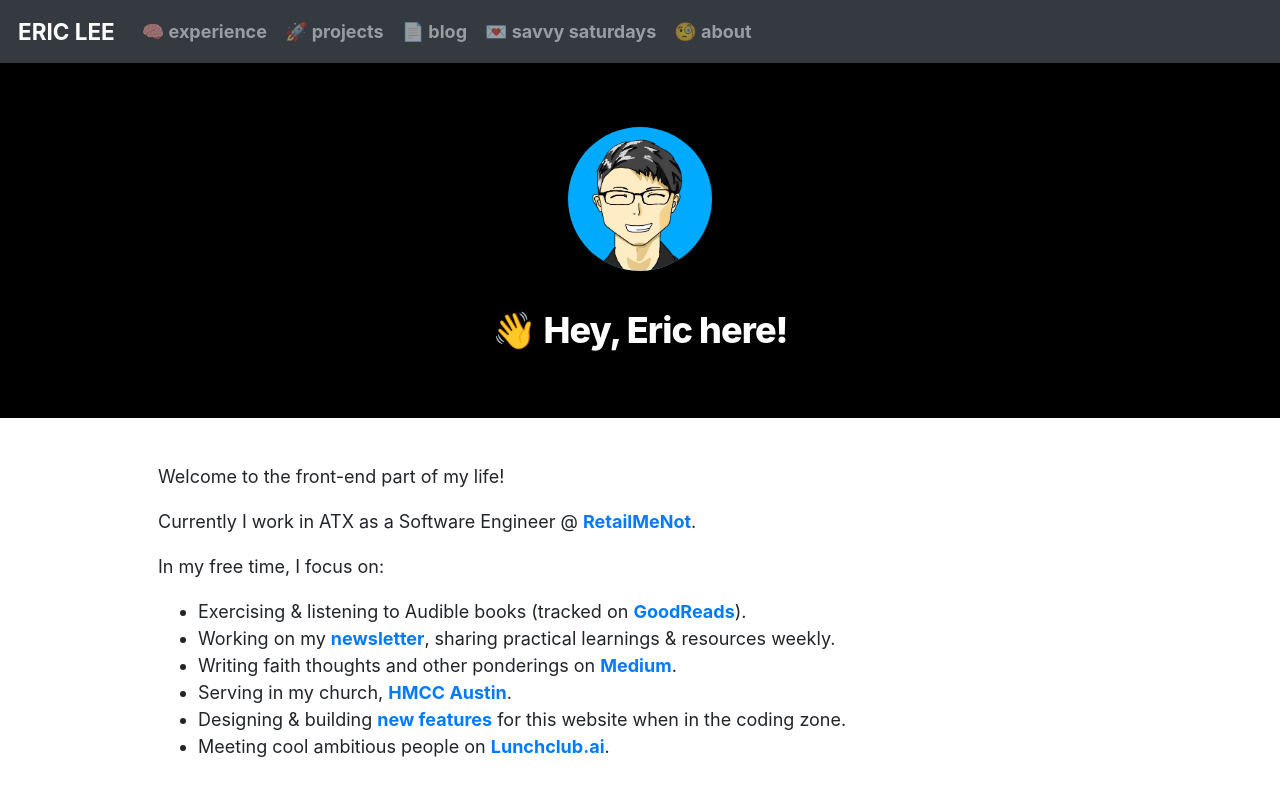
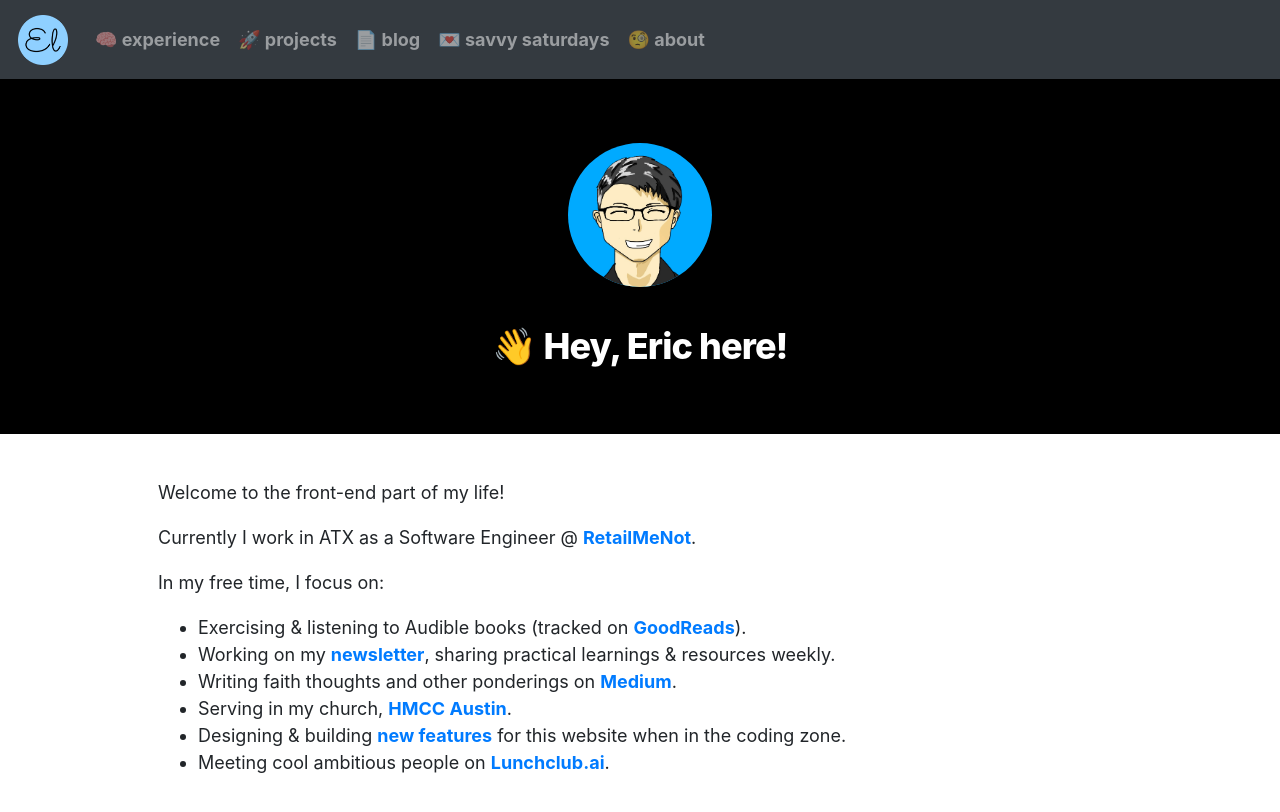
Before and after one commit to theCreedo/ericjmlee-next, a Next.js app: page / in a window 1280 px wide. Shown: the top 812 px of the page. Built offline with nearby package versions, Linux system fonts and the light colour scheme; grey boxes are pictures that could not be loaded.

Commit message:
feat: replace nav bar name with icon logo

```diff
--- a/components/layout.js
+++ b/components/layout.js
@@ -16,7 +16,7 @@ function HeaderItem({ imageUrl, imageAlt, title, home }) {
     return (<div className={styles.swapFigure}>
         {!home && <img
             className={`${styles.swapOnHoverFrontImage} ${styles.headerHomeImage} ${utilStyles.borderCircle}`}
-            src="https://www.ericjmlee.com/images/profile/transparent-profile.png"
+            src="/images/profile/transparent-profile.png"
             alt={imageAlt}
         />}
         <img
@@ -139,7 +139,13 @@ export default function Layout({ children, home, project, experience, blog, abou
             </Head>
             <div className={styles.pageContainer}>
                 <nav className="navbar navbar-expand-lg navbar-dark bg-dark">
-                    <a className="navbar-brand" href="/">ERIC LEE</a>
+                    <a className="navbar-brand" href="/">
+                        <img
+                            className={styles.navImage}
+                            src="/images/profile/favicon.png"
+                            alt="profile-header"
+                        />
+                    </a>
                     <button className="navbar-toggler" type="button" data-toggle="collapse" data-target="#navbarNavDropdown" aria-controls="navbarNavDropdown" aria-expanded="false" aria-label="Toggle navigation">
                         <span className="navbar-toggler-icon"></span>
                     </button>
--- a/components/layout.module.css
+++ b/components/layout.module.css
@@ -47,6 +47,11 @@
     height: 8rem;
     margin: 0rem auto 2rem;
     background-color: #00AAFF;
+  }
+
+  .navImage {
+    width: 50px;
+    height: auto;
   }
 
   .backToHome {
```
Also changed, not shown: public/images/profile/favicon.png (added).
